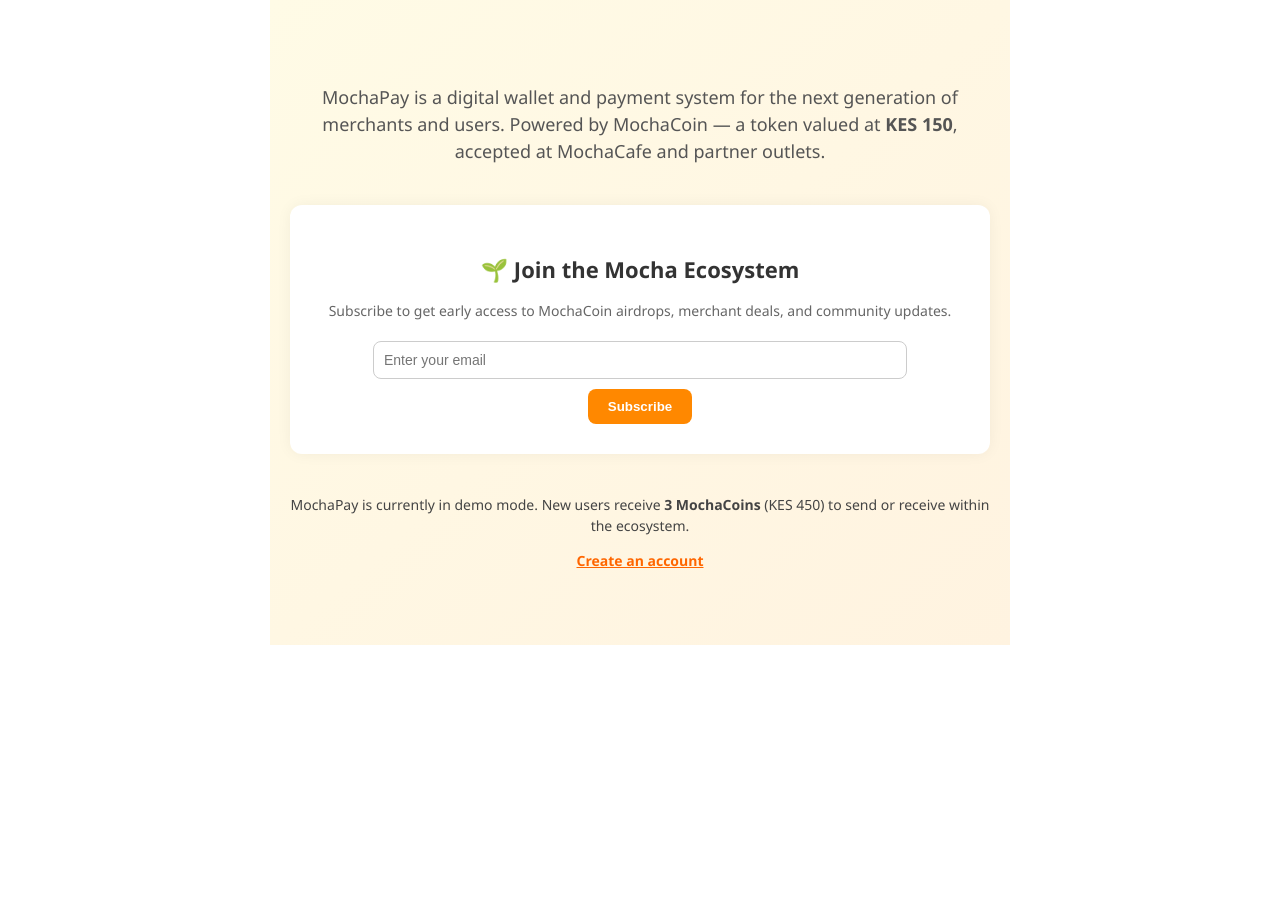
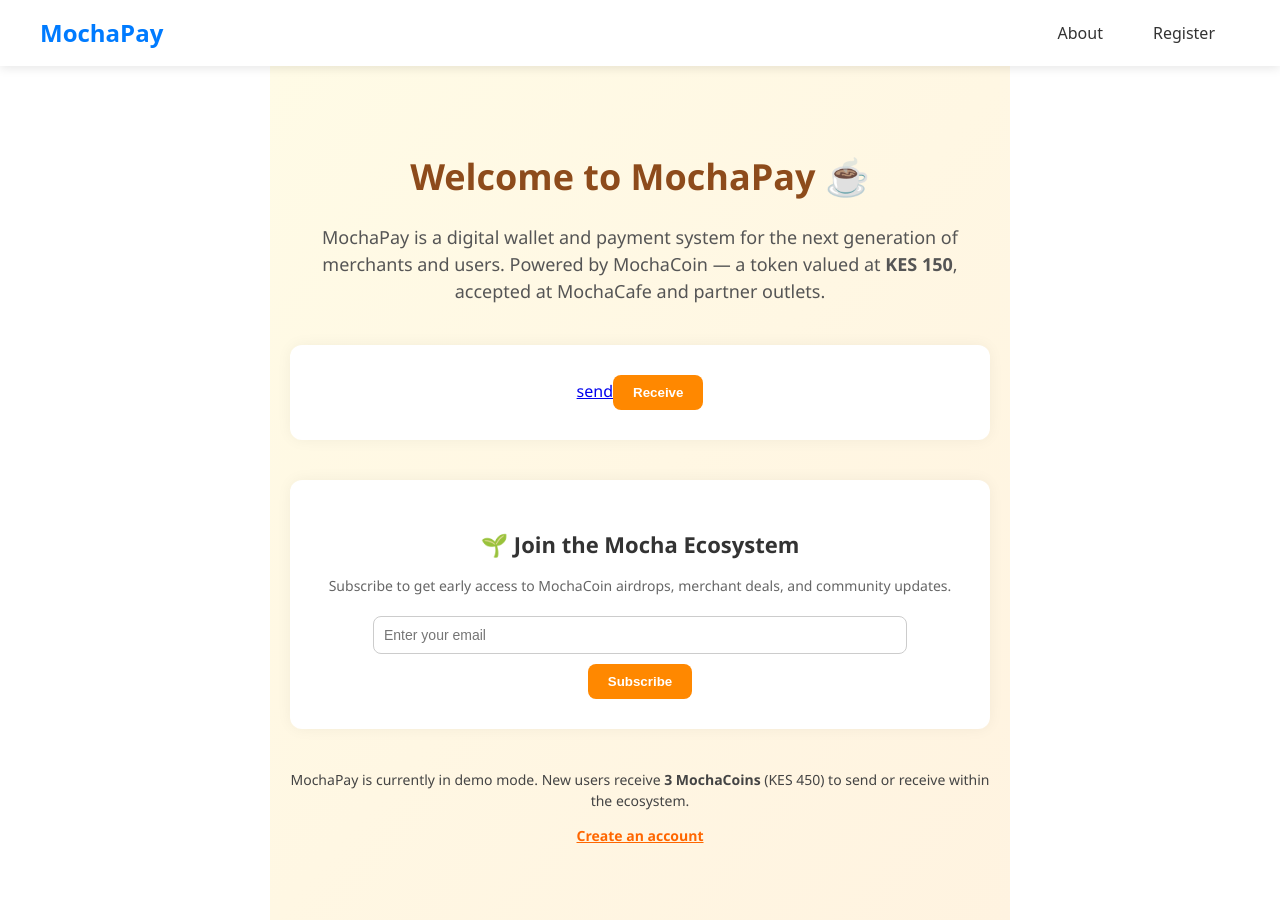
Before and after one commit to catchmeinreal-life/mochaPay-express, a React (Vite) app: page / in a window 1280 px wide. Before the commit the page ends 800 px from the top, so only its background shows below. Built offline with nearby package versions, Linux system fonts and the light colour scheme; no server answers.

Commit message:
imported the message component and navbar

```diff
--- a/src/pages/Home.jsx
+++ b/src/pages/Home.jsx
@@ -1,26 +1,18 @@
 import { useState } from 'react';
 import { useEffect } from 'react';
 import { authService } from '../services/api';
+import { Link } from 'react-router-dom';
 import '../styles/home.css';
+
+import MessageContainer from '../components/Message';
+import NavBar from '../components/NavBar';
 
 function Home() {
   const [email, setEmail] = useState('');
   const [subscribed, setSubscribed] = useState(false);
-  const [isLoading, setIsLoading] = useState(false);
-  const [message, setMessage] = useState('');
 
-  useEffect(() => {
-    const greetUser = async () => {
-      try {
-        const response = await authService.greetUser();
-        console.log('Welcome message:', response);
-        setMessage(response.message);
-      } catch (error) {
-        console.error('Error fetching welcome message:', error);
-      }
-    };
-    greetUser();
-  }, []);
+
+
 
   const handleSubscribe = (e) => {
     e.preventDefault();
@@ -30,12 +22,19 @@ function Home() {
   };
 
   return (
+    <>
+        <NavBar />
         <div className="home-container">
-      <h1 className="home-title">{message}</h1>
+        <MessageContainer />
         <p className="home-description">
             MochaPay is a digital wallet and payment system for the next generation of merchants and users.
             Powered by MochaCoin — a token valued at <strong>KES 150</strong>, accepted at MochaCafe and partner outlets.
         </p>
+
+        <div className="home-subscribe-box btn-cont">
+            <Link to='/send'>send</Link>
+            <button type="submit" className="home-button">Receive</button>
+        </div>
 
         <div className="home-subscribe-box">
             <h2 className="home-subscribe-title">🌱 Join the Mocha Ecosystem</h2>
@@ -70,6 +69,7 @@ function Home() {
             </p>
         </div>
         </div>
+    </>
   );
 }
 
```
Lines whose indentation alone changed are shown as unchanged.
